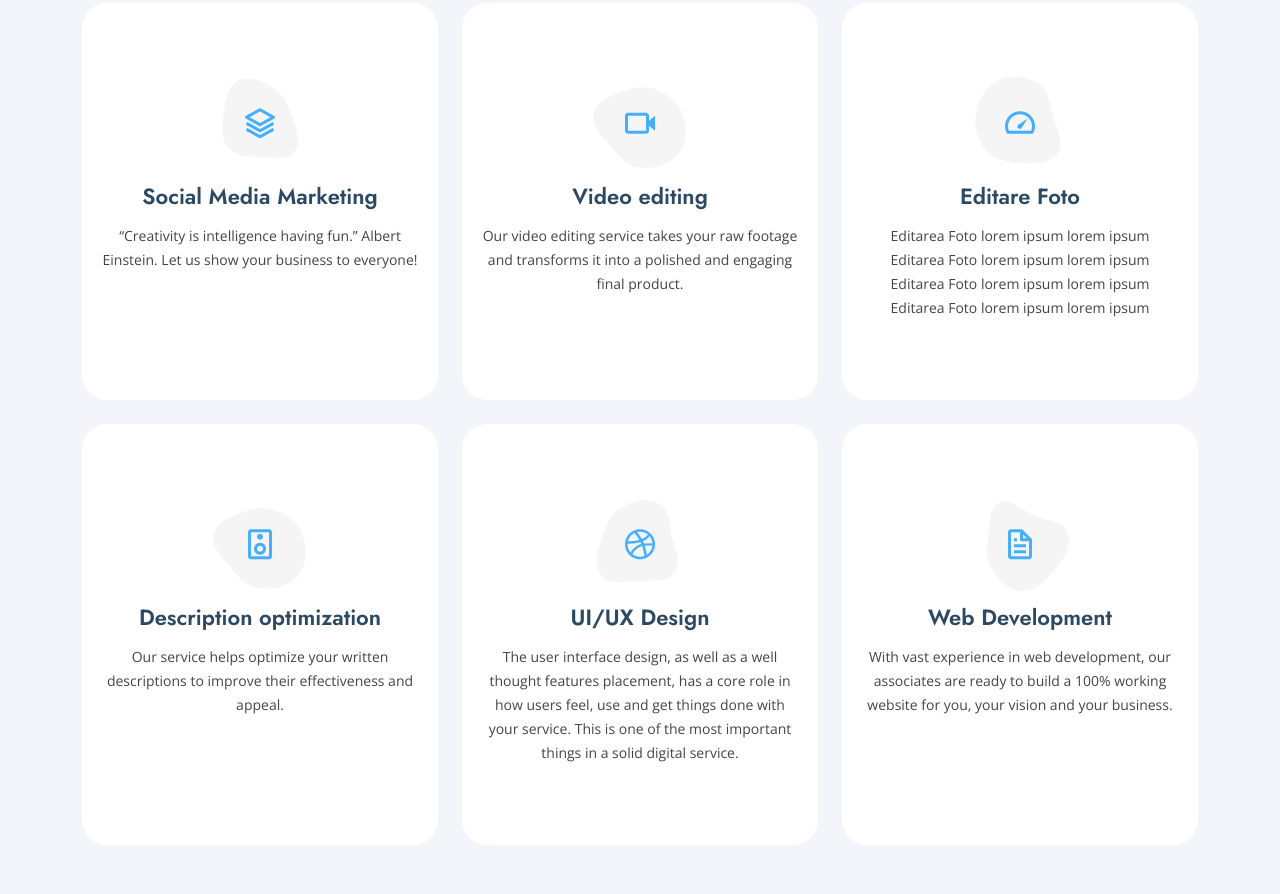
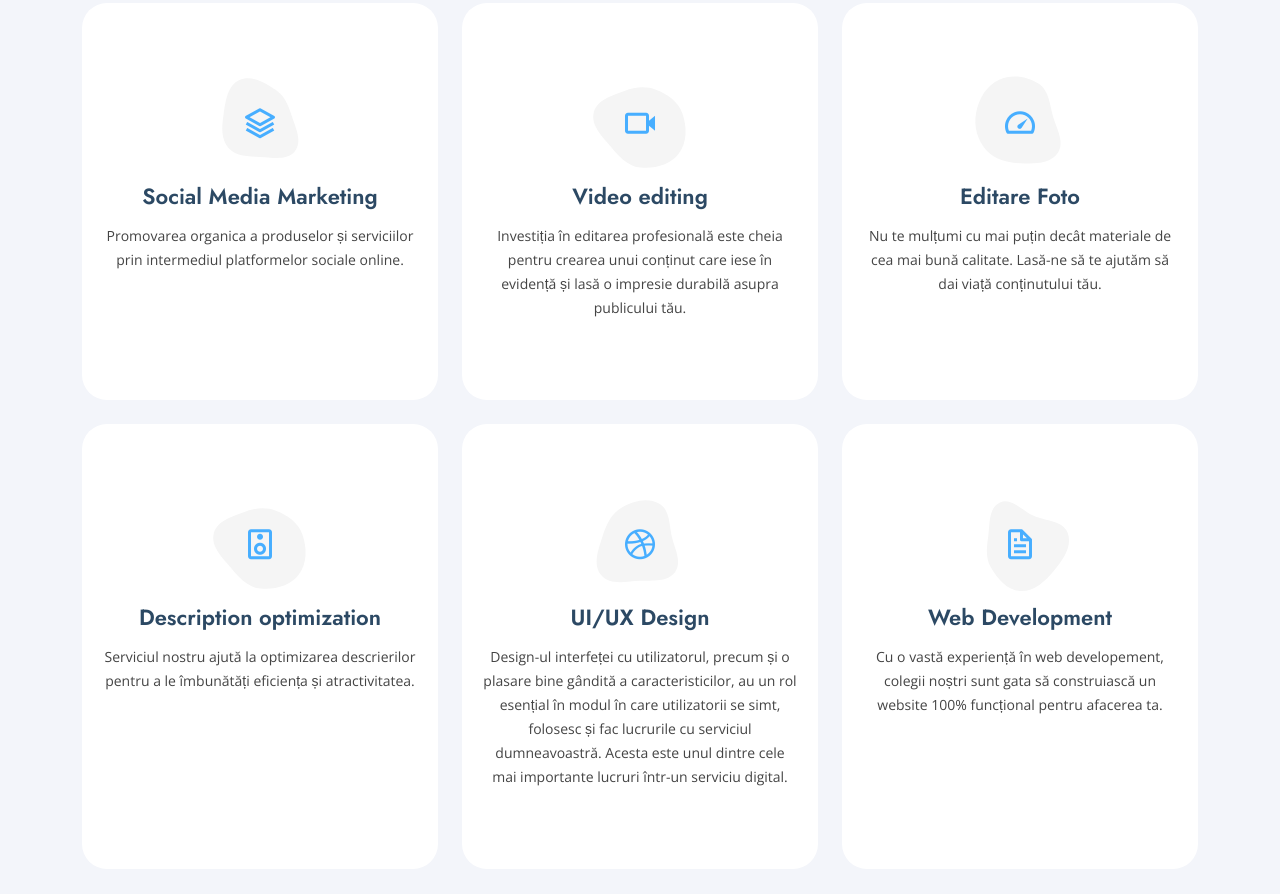
Before and after one commit to Ferferite/unfoldyourideas-website, a plain HTML site: page index.html in a window 1280 px wide. Shown: the part 1446-2340 px from the top of the page. Drawn offline with nearby package versions, Linux system fonts and the light colour scheme.

Commit message:
Update index.html

```diff
--- a/index.html
+++ b/index.html
@@ -128,8 +128,7 @@
                 <i class="bx bx-layer"></i>
               </div>
               <h4><a href="">Social Media Marketing</a></h4>
-              <p>“Creativity is intelligence having fun.” Albert Einstein. Let
-                us show your business to everyone!</p>
+              <p>Promovarea organica a produselor și serviciilor prin intermediul platformelor sociale online.</p>
             </div>
           </div>
           <div class="col-lg-4 col-md-6 d-flex align-items-stretch"
@@ -144,7 +143,7 @@
                 <i class="bx bx-video"></i>
               </div>
               <h4><a href="">Video editing</a></h4>
-              <p>Our video editing service takes your raw footage and transforms it into a polished and engaging final product. </p>
+              <p>Investiția în editarea profesională este cheia pentru crearea unui conținut care iese în evidență și lasă o impresie durabilă asupra publicului tău. </p>
             </div>
           </div>
           <div class="col-lg-4 col-md-6 d-flex align-items-stretch"
@@ -159,7 +158,7 @@
                 <i class="bx bx-tachometer"></i>
               </div>
               <h4><a href="">Editare Foto</a></h4>
-              <p>Editarea Foto lorem ipsum lorem ipsum Editarea Foto lorem ipsum lorem ipsum Editarea Foto lorem ipsum lorem ipsum Editarea Foto lorem ipsum lorem ipsum</p>
+              <p>Nu te mulțumi cu mai puțin decât materiale de cea mai bună calitate. Lasă-ne să te ajutăm să dai viață conținutului tău.</p>
             </div>
           </div>
           <div class="col-lg-4 col-md-6 d-flex align-items-stretch"
@@ -174,7 +173,7 @@
                 <i class="bx bx-speaker"></i>
               </div>
               <h4><a href="">Description optimization</a></h4>
-              <p>Our service helps optimize your written descriptions to improve their effectiveness and appeal. </p>
+              <p>Serviciul nostru ajută la optimizarea descrierilor pentru a le îmbunătăți eficiența și atractivitatea.</p>
             </div>
           </div>
           <div class="col-lg-4 col-md-6 d-flex align-items-stretch"
@@ -189,10 +188,7 @@
                 <i class="bx bxl-dribbble"></i>
               </div>
               <h4><a href="">UI/UX Design</a></h4>
-              <p>The user interface design, as well as a well thought features
-                placement, has a core role in how users feel, use and get
-                things done with your service. This is one of the most
-                important things in a solid digital service.</p>
+              <p>Design-ul interfeței cu utilizatorul, precum și o plasare bine gândită a caracteristicilor, au un rol esențial în modul în care utilizatorii se simt, folosesc și fac lucrurile cu serviciul dumneavoastră. Acesta este unul dintre cele mai importante lucruri într-un serviciu digital.</p>
             </div>
           </div>
 
@@ -208,9 +204,7 @@
                 <i class="bx bx-file"></i>
               </div>
               <h4><a href="">Web Development</a></h4>
-              <p>With vast experience in web development, our associates are
-                ready to build a 100% working website for you, your vision and
-                your business. </p>
+              <p>Cu o vastă experiență în web developement, colegii noștri sunt gata să construiască un website 100% funcțional pentru afacerea ta. </p>
             </div>
           </div>
 
@@ -365,7 +359,7 @@
 
         <div class="section-title">
           <h2>Portofoliu</h2>
-          <p>Magnam dolores commodi suscipit. Necessitatibus eius consequatur ex aliquid fuga eum quidem. Sit sint consectetur velit. Quisquam quos quisquam cupiditate. Et nemo qui impedit suscipit alias ea. Quia fugiat sit in iste officiis commodi quidem hic quas.</p>
+          <!-- <p>Magnam dolores commodi suscipit. Necessitatibus eius consequatur ex aliquid fuga eum quidem. Sit sint consectetur velit. Quisquam quos quisquam cupiditate. Et nemo qui impedit suscipit alias ea. Quia fugiat sit in iste officiis commodi quidem hic quas.</p> -->
         </div>
 
         <!-- <ul id="portfolio-flters" class="d-flex justify-content-center" data-aos="fade-up" data-aos-delay="100">
@@ -413,7 +407,7 @@
 
         <div class="section-title">
           <h2>Echipa</h2>
-          <p>Magnam dolores commodi suscipit. Necessitatibus eius consequatur ex aliquid fuga eum quidem. Sit sint consectetur velit. Quisquam quos quisquam cupiditate. Et nemo qui impedit suscipit alias ea. Quia fugiat sit in iste officiis commodi quidem hic quas.</p>
+          <!-- <p>Magnam dolores commodi suscipit. Necessitatibus eius consequatur ex aliquid fuga eum quidem. Sit sint consectetur velit. Quisquam quos quisquam cupiditate. Et nemo qui impedit suscipit alias ea. Quia fugiat sit in iste officiis commodi quidem hic quas.</p> -->
         </div>
 
         <div class="row">
@@ -499,7 +493,7 @@
         <div class="row">
 
           <div class="col-lg-7 mt-5 mt-lg-0 d-flex align-items-stretch">
-            <form action="https://formsubmit.co/your@email.com" method="POST" role="form" class="php-email-form" style="border-radius: 50px;">
+            <form action="https://formsubmit.co/contact.UnfoldYourIdeas.com" method="POST" role="form" class="php-email-form" style="border-radius: 50px;">
               <div class="row">
                 <div class="form-group col-md-6">
                   <label for="name">Nume complet</label>
@@ -569,7 +563,7 @@
               Bucuresti,
               Romania<br> <br>
               <!-- <strong>Phone:</strong> +1 5589 55488 55<br> -->
-              <strong>Email:</strong> info@example.com<br>
+              <strong>Email:</strong> contact@unfoldyourideas.com<br>
             </p>
           </div>
 
@@ -596,7 +590,7 @@
             </ul>
           </div>
 
-          <div class="col-lg-3 col-md-6 footer-links">
+          <!-- <div class="col-lg-3 col-md-6 footer-links">
             <h4>Retelele noastre de socializare</h4>
             <p>Cras fermentum odio eu feugiat lide par naso tierra videa magna derita valies</p>
             <div class="social-links mt-3">
@@ -605,7 +599,8 @@
               <a href="#" class="instagram"><i class="bx bxl-instagram"></i></a>
               <a href="#" class="google-plus"><i class="bx bxl-skype"></i></a>
               <a href="#" class="linkedin"><i class="bx bxl-linkedin"></i></a>
-            </div>
+            </div> -->
+            <div class="col-lg-3 col-md-6 footer-links"><a href="index.html" class="logo me-auto"><img src="assets/newImages/logo.png" alt="" class="img-fluid"></a></div>
           </div>
 
         </div>
```
